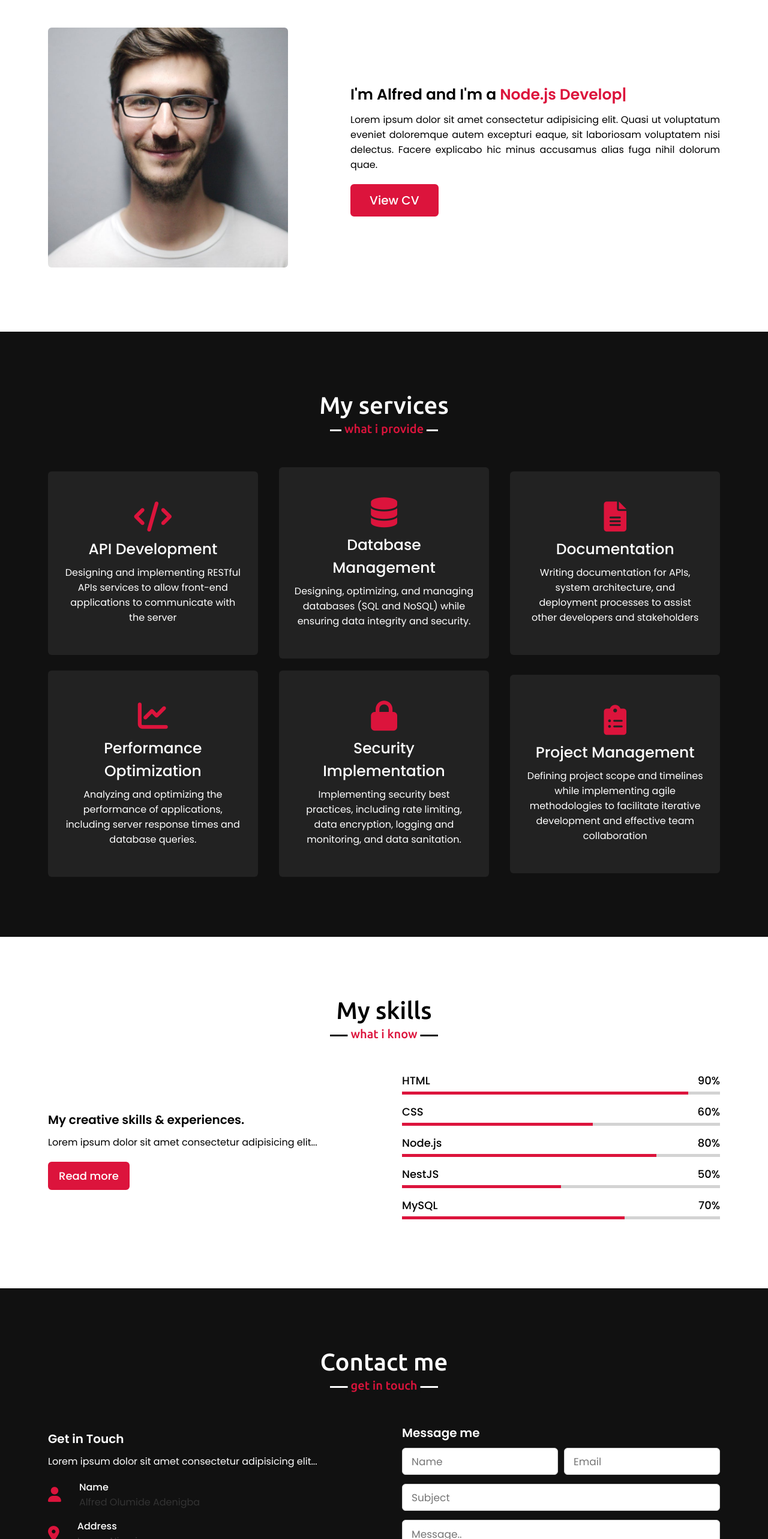
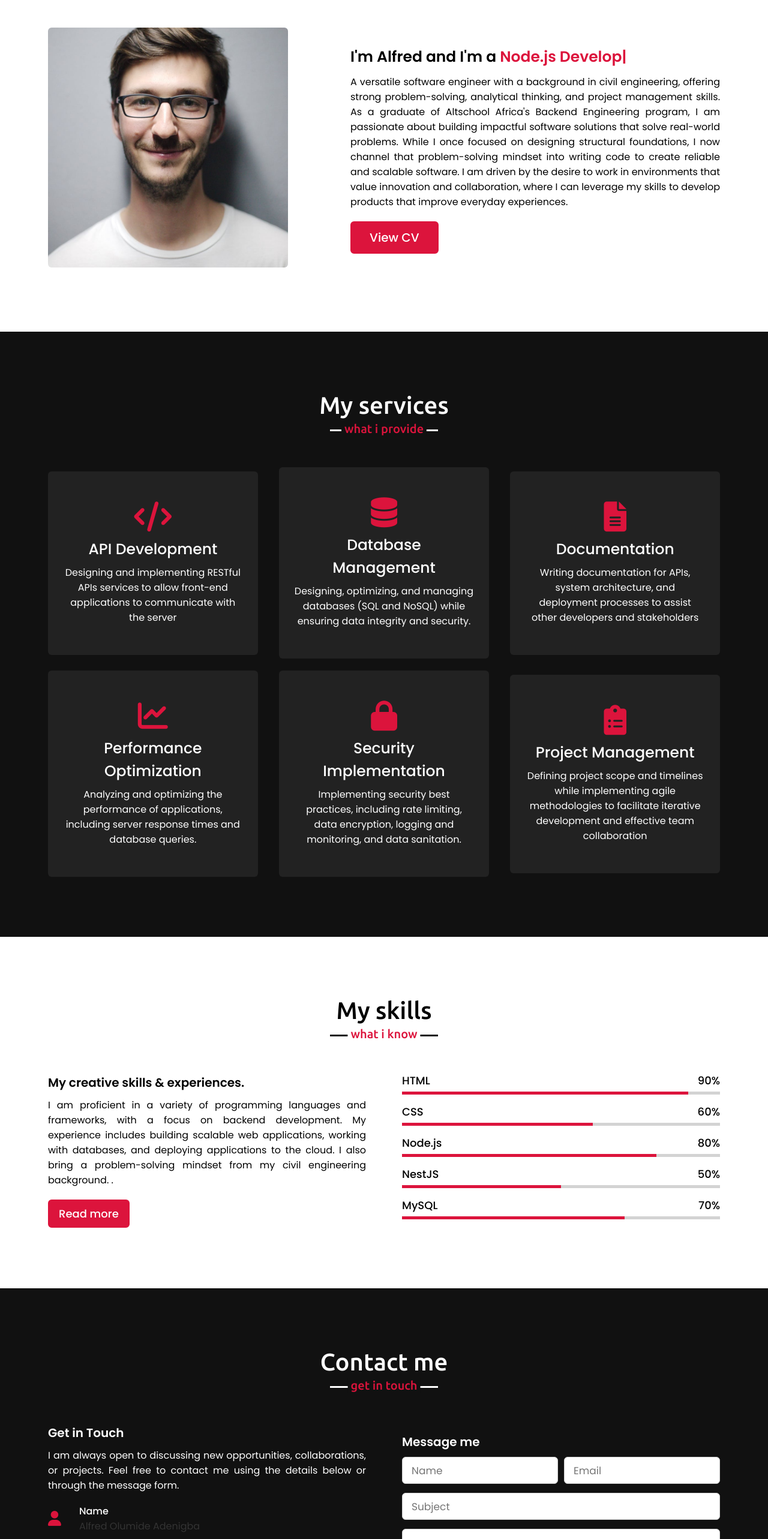
Before and after one commit to 7maylord/portfolio, a React (Vite) app: page / in a window 1280 px wide. Shown: the part 980-3546 px from the top of the page at 60% size. Built offline with nearby package versions, Linux system fonts and the light colour scheme.

Commit message:
chore: Profile updates

```diff
--- a/src/components/About.jsx
+++ b/src/components/About.jsx
@@ -27,10 +27,11 @@ function About() {
               I'm Alfred and I'm a <span className="typing-2"></span>
             </div>
             <p>
-              Lorem ipsum dolor sit amet consectetur adipisicing elit.
-              Quasi ut voluptatum eveniet doloremque autem excepturi eaque,
-              sit laboriosam voluptatem nisi delectus. Facere explicabo hic
-              minus accusamus alias fuga nihil dolorum quae.
+              A versatile software engineer with a background in civil engineering, offering strong problem-solving, analytical thinking,
+              and project management skills. As a graduate of Altschool Africa's Backend Engineering program, I am passionate about building
+              impactful software solutions that solve real-world problems. While I once focused on designing structural foundations, I now channel
+              that problem-solving mindset into writing code to create reliable and scalable software. I am driven by the desire to work in environments
+              that value innovation and collaboration, where I can leverage my skills to develop products that improve everyday experiences.
             </p>
             <a href="/Alfred-Olumide-Adenigba-Resume.pdf" target="_blank" rel="noopener noreferrer">View CV</a> {/* View CV */}
              {/* <a href="/Alfred-Olumide-Adenigba-Resume.pdf" download>Download CV</a> Link to CV */}
--- a/src/components/Contact.jsx
+++ b/src/components/Contact.jsx
@@ -1,4 +1,4 @@
-import { useState } from 'react';
+import React, { useState } from 'react';
 
 function Contact() {
     const [formData, setFormData] = useState({
@@ -35,7 +35,8 @@ function Contact() {
         <div className="contact-content">
           <div className="column left">
             <div className="text">Get in Touch</div>
-            <p>Lorem ipsum dolor sit amet consectetur adipisicing elit...</p>
+            <p>I am always open to discussing new opportunities, collaborations, or projects. Feel free to contact me
+            using the details below or through the message form.</p>
             <div className="icons">
               <div className="row">
                 <i className="fas fa-user"></i>
@@ -55,7 +56,7 @@ function Contact() {
                 <i className="fas fa-envelope"></i>
                 <div className="info">
                   <div className="head">Email</div>
-                  <div className="sub-title">olumideadenigba@gmail.com</div>
+                  <div className="sub-title"><a href="mailto:Olumideadenigba@gmail.com">Email Me</a>olumideadenigba@gmail.com</div>
                 </div>
               </div>
             </div>
--- a/src/components/Skills.jsx
+++ b/src/components/Skills.jsx
@@ -8,7 +8,10 @@ function Skills() {
         <div className="skills-content">
           <div className="column left">
             <div className="text">My creative skills & experiences.</div>
-            <p>Lorem ipsum dolor sit amet consectetur adipisicing elit...</p>
+            <p> I am proficient in a variety of programming languages and frameworks, with a focus on backend development.
+              My experience includes building scalable web applications, working with databases, and deploying applications
+              to the cloud. I also bring a problem-solving mindset from my civil engineering background.
+           .</p>
             <a href="#">Read more</a>
           </div>
           <div className="column right">
--- a/src/index.css
+++ b/src/index.css
@@ -4,6 +4,7 @@
 :root {
   /* Primary color */
   --color-main: crimson;
+
   /* Secondary color */
   --color-dark:  #111; /*  Background for Home, services and contact sections */
   --color-dark-2:  #222; /* Dark background for service cards */
```
